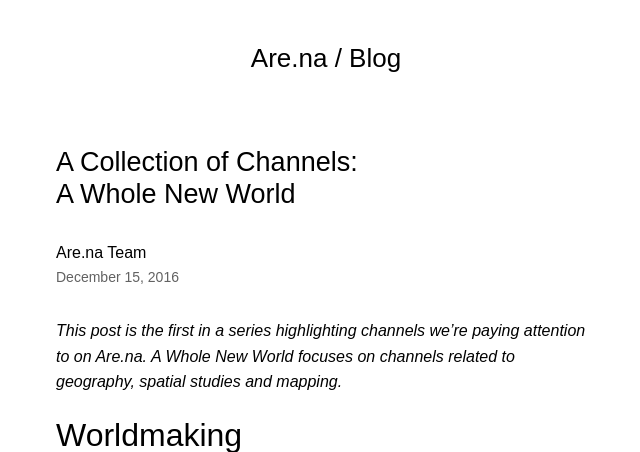
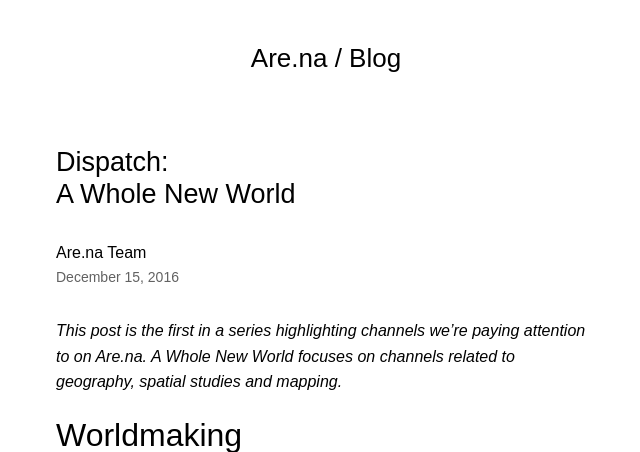
Before and after one commit to aredotna/building, a Jekyll site: the page built from _posts/2016-12-15-a-whole-new-world.markdown, in a window 1280 px wide and 900 px high, cut to the strip 0-452 px from the top of the window. Shown: the whole strip, without its empty margins (314-954 px from the left). Built offline with Jekyll 4.4.1, drawn with Linux system fonts in a browser that asks for light colours.

Commit message:
Update 2016-12-15-a-whole-new-world.markdown

```diff
--- a/_posts/2016-12-15-a-whole-new-world.markdown
+++ b/_posts/2016-12-15-a-whole-new-world.markdown
@@ -2,7 +2,7 @@
 title: A Whole New World
 date: 2016-12-15 00:00:00 Z
 categories:
-- A Collection of Channels
+- Dispatch
 tags:
 - featured
 layout: post
```
